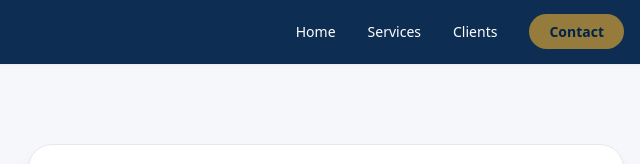
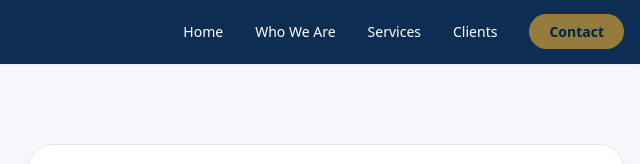
Before and after one commit to iamdesh/accountrise-site, an Eleventy site: page src/index.njk in a window 1280 px wide. Shown: the top 164 px of the page, 640-1280 px from the left. Built offline with nearby package versions, Linux system fonts and the light colour scheme; Eleventy itself is replaced by a stand-in of ours; files that its build step writes are made by us from their sources.

Commit message:
Update home.njk

```diff
--- a/src/_includes/layouts/home.njk
+++ b/src/_includes/layouts/home.njk
@@ -130,8 +130,13 @@
     <!-- Desktop Navigation -->
     <ul class="hidden md:flex items-center space-x-8 text-sm font-medium">
   <li><a href="#" class="relative after:absolute after:-bottom-1 after:left-0 after:h-[2px] after:w-0 after:bg-[#957C3D] hover:after:w-full after:transition-all">Home</a></li>
+
+  <li><a href="#about" class="relative after:absolute after:-bottom-1 after:left-0 after:h-[2px] after:w-0 after:bg-[#957C3D] hover:after:w-full after:transition-all">Who We Are</a></li>
+
   <li><a href="#core-services" class="relative after:absolute after:-bottom-1 after:left-0 after:h-[2px] after:w-0 after:bg-[#957C3D] hover:after:w-full after:transition-all">Services</a></li>
+
   <li><a href="#testimonials" class="relative after:absolute after:-bottom-1 after:left-0 after:h-[2px] after:w-0 after:bg-[#957C3D] hover:after:w-full after:transition-all">Clients</a></li>
+
   <li><a href="#contact" class="px-5 py-2 rounded-full bg-[#957C3D] text-[#002349] font-semibold hover:bg-[#bda25a] transition">Contact</a></li>
 </ul>
 
@@ -146,6 +151,7 @@
     <div id="mobileMenu" class="hidden absolute top-full left-0 w-full bg-[#002349] border-t border-[#957C3D]/40 md:hidden">
       <ul class="flex flex-col px-6 py-6 space-y-4 text-sm font-medium">
       <li><a href="#" class="block" onclick="closeMenu()">Home</a></li>
+      <li><a href="#about" class="block" onclick="closeMenu()">Who We Are</a></li>
       <li><a href="#core-services" class="block" onclick="closeMenu()">Services</a></li>
       <li><a href="#testimonials" class="block" onclick="closeMenu()">Clients</a></li>
       <li><a href="#contact" class="block font-semibold text-[#957C3D]" onclick="closeMenu()">Contact</a></li>
```
Lines whose indentation alone changed are shown as unchanged.
